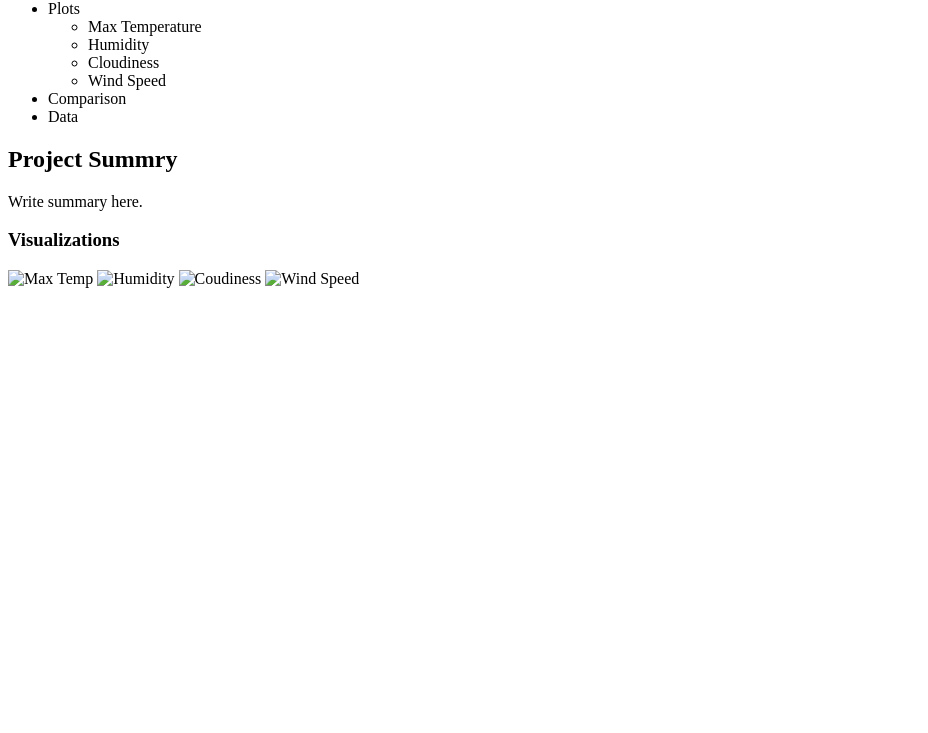
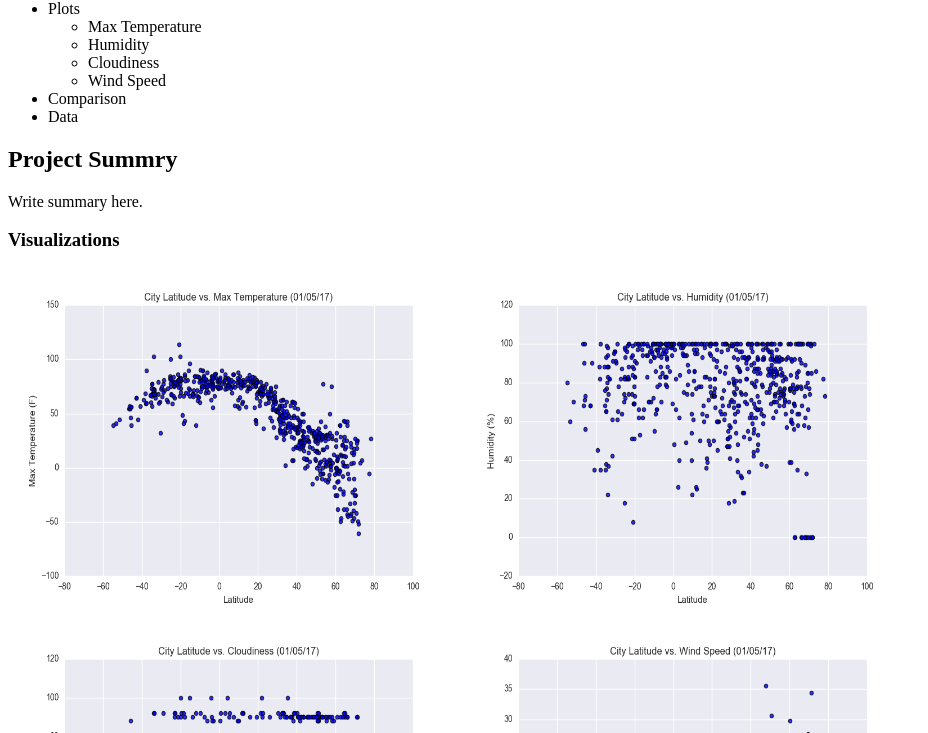
Before and after one commit to swbrummund/Web_Design_Challenge, a plain HTML site: page index.html in a window 1280 px wide. Shown: the part 67-800 px from the top of the page, without its empty margins (0-928 px from the left). Drawn offline with Linux system fonts and the light colour scheme.

Commit message:
comparisons placement

```diff
--- a/index.html
+++ b/index.html
@@ -31,10 +31,10 @@
                 </section>
                 <section class="visuals">
                     <h3>Visualizations</h3>
-                    <img src="assets/images/Fig1.png" height="350px" width="450px" alt="Max Temp">
-                    <img src="assets/images/Fig2.png" height="350px" width="450px" alt="Humidity">
-                    <img src="assets/images/Fig3.png" height="350px" width="450px" alt="Coudiness">
-                    <img src="assets/images/Fig4.png" height="350px" width="450px" alt="Wind Speed">
+                    <img src="Web_Visualizations/assets/images/Fig1.png" height="350px" width="450px" alt="Max Temp">
+                    <img src="Web_Visualizations/assets/images/Fig2.png" height="350px" width="450px" alt="Humidity">
+                    <img src="Web_Visualizations/assets/images/Fig3.png" height="350px" width="450px" alt="Coudiness">
+                    <img src="Web_Visualizations/assets/images/Fig4.png" height="350px" width="450px" alt="Wind Speed">
                 </section>
 
             </main>
```
Also changed, not shown: comparison.html (renamed from Web_Visualizations/comparison.html).
